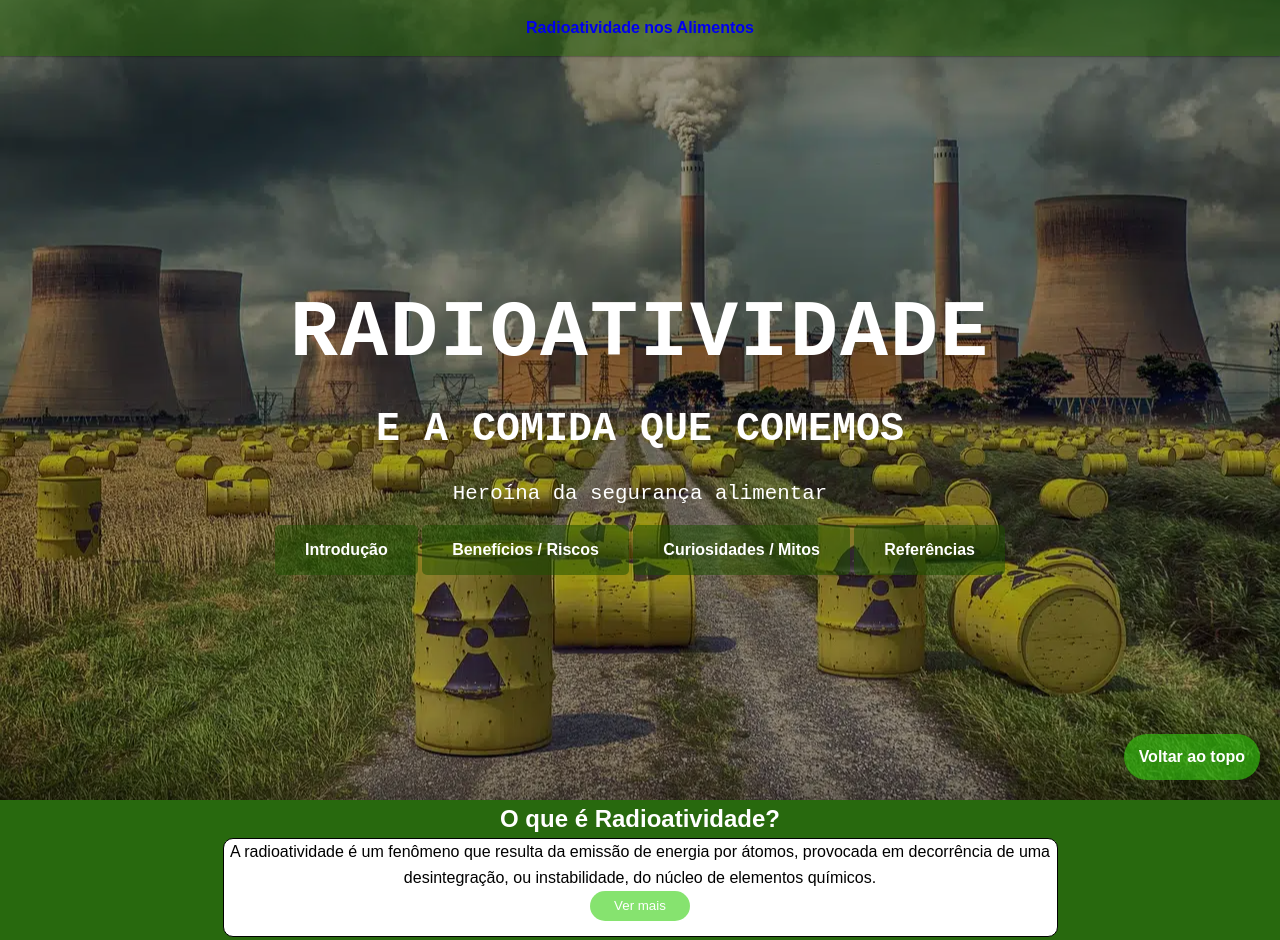
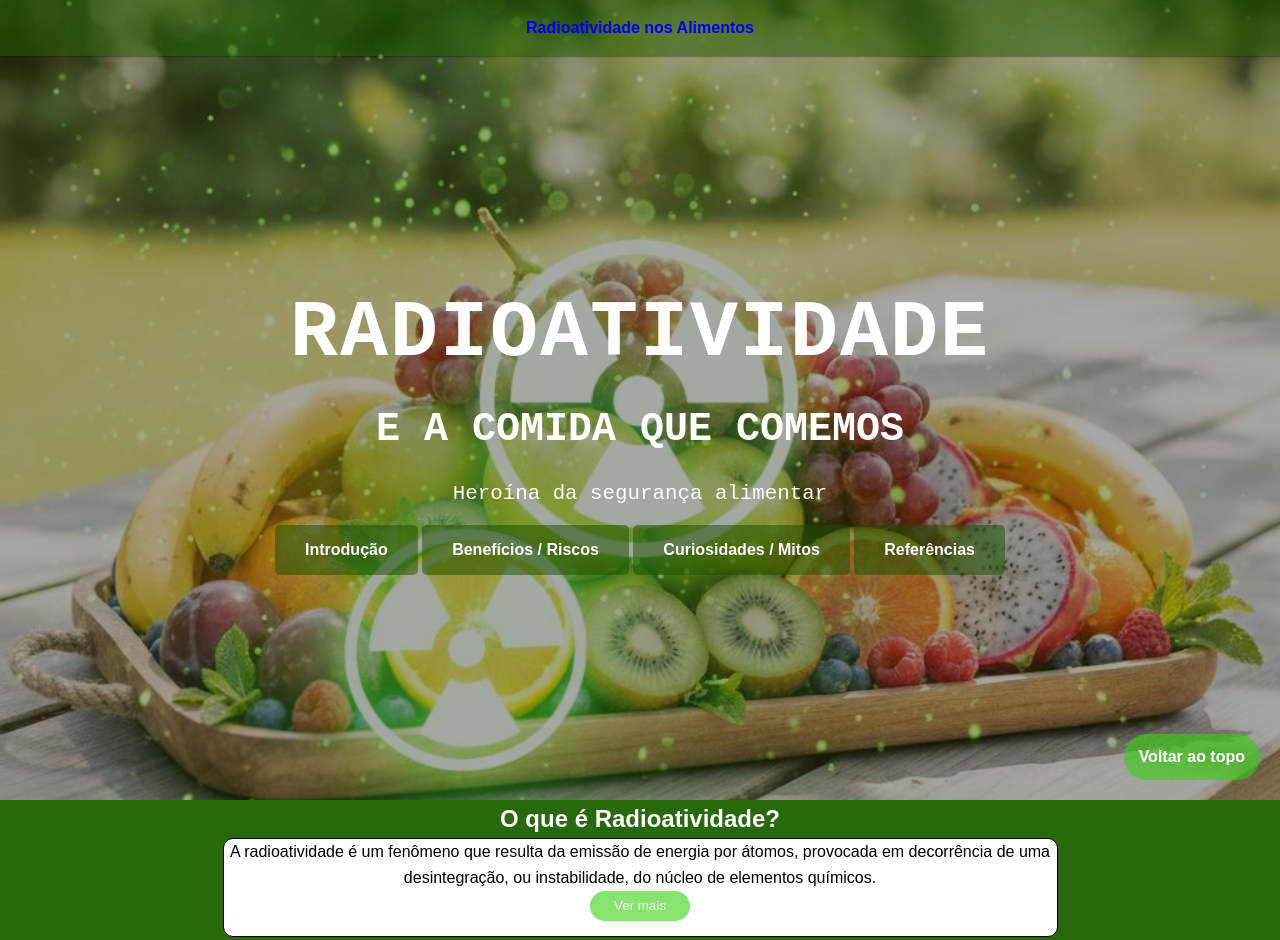
Before and after one commit to adrielclsz/Trabalho-Interdisciplinar, a plain HTML site: page index.html in a window 1280 px wide. Shown: the top 940 px of the page. Drawn offline with Linux system fonts and the light colour scheme.

Commit message:
imagem e tab

```diff
--- a/assetts/style.css
+++ b/assetts/style.css
@@ -177,7 +177,7 @@ outline: none;
 /* Principal com background fixo */
 .principal {
 height: 100vh;
-background: url('img/radio.webp') center/cover no-repeat fixed;
+background: url('img/radio.jpeg') center/cover no-repeat fixed;
 position: relative;
 display: flex;
 align-items: center;
```
Also changed, not shown: index.html (+1 -1 lines), assetts/img/radio.jpeg (added), assetts/img/radio.webp (deleted).
